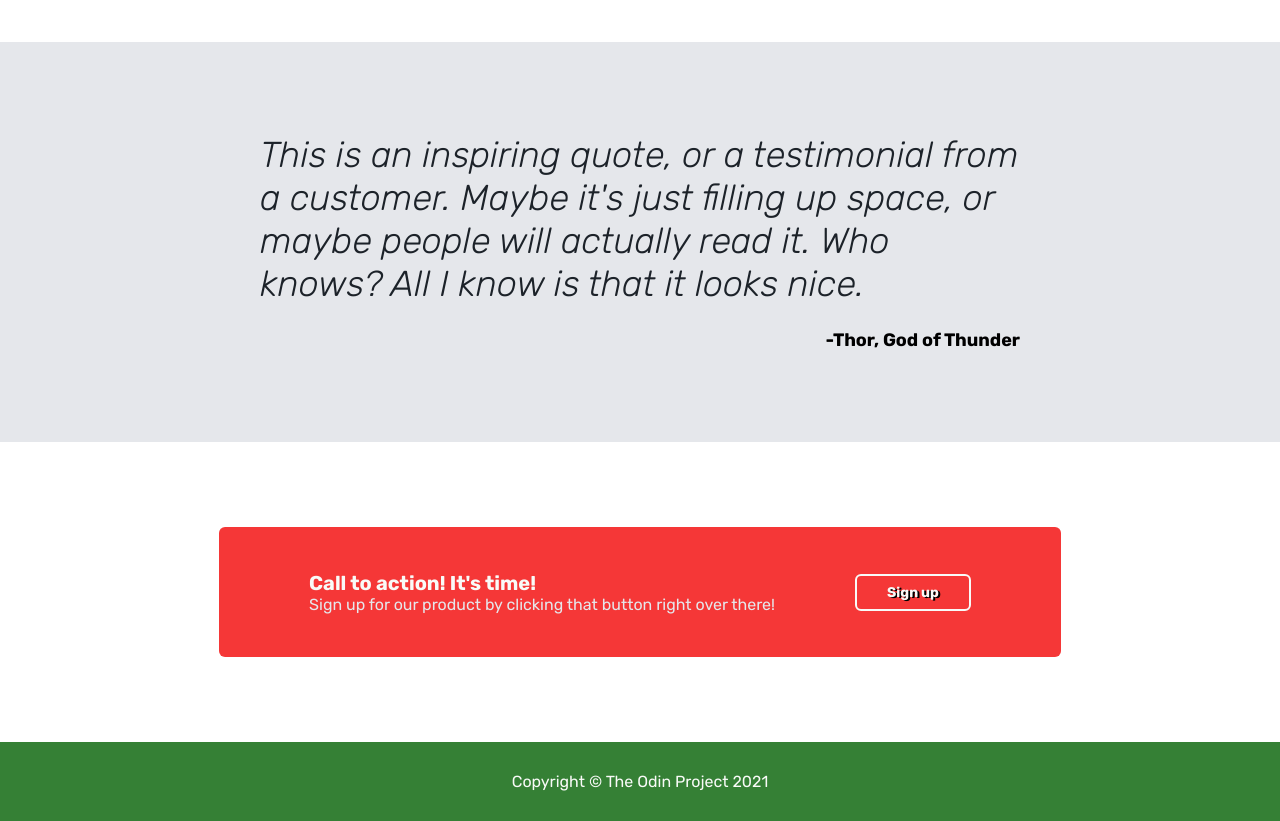
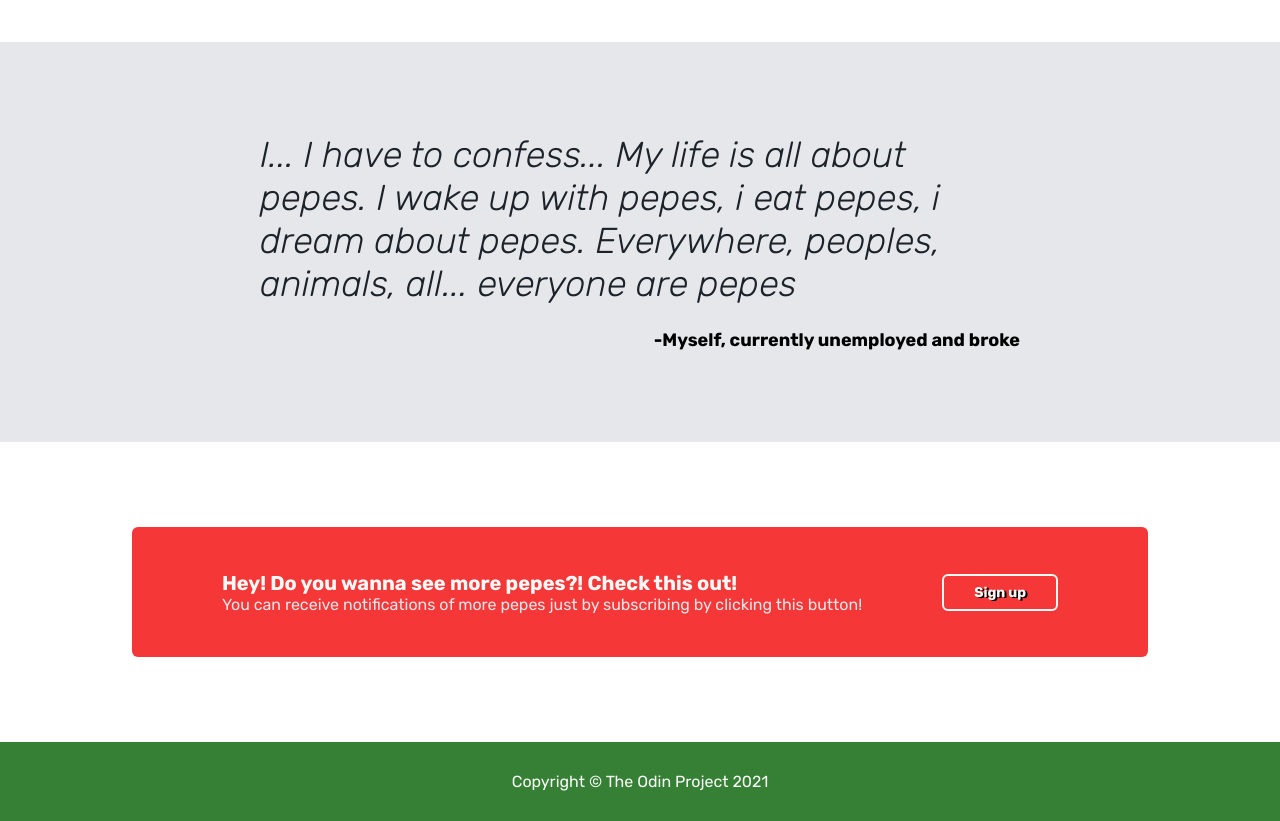
Before and after one commit to fell-z/landing-page-odin, a plain HTML site: page index.html in a window 1280 px wide. Shown: the part 800-1621 px from the top of the page. Drawn offline with Linux system fonts and the light colour scheme.

Commit message:
final updates pt2

```diff
--- a/index.html
+++ b/index.html
@@ -22,7 +22,7 @@
                 </h1>
             </div>
             <ul class="header links">
-                <li><a href="#">header link one</a></li>
+                <li><a href="#">Sign up</a></li>
                 <li><a href="#">Pepes list</a></li>
                 <li><a href="#">Become one of us!</a></li>
             </ul>
@@ -37,7 +37,7 @@
                 </p>
                 <button>Send a pepe</button>
             </div>
-            <img src="https://via.placeholder.com/500x250" alt="title placeholder" />
+            <img src="pepes.png" alt="group of pepes" />
         </div>
 
         <div class="info">
@@ -78,20 +78,23 @@
             <div>
                 <p>
                     <em>
-                        This is an inspiring quote, or a testimonial from a customer. Maybe it's
-                        just filling up space, or maybe people will actually read it. Who knows? All
-                        I know is that it looks nice.
+                        I... I have to confess... My life is all about pepes. I wake up with pepes,
+                        i eat pepes, i dream about pepes. Everywhere, peoples, animals, all...
+                        everyone are pepes
                     </em>
                 </p>
             </div>
-            <div id="quote-autor">-Thor, God of Thunder</div>
+            <div id="quote-autor">-Myself, currently unemployed and broke</div>
         </div>
 
         <div class="call-to-action">
             <div class="action">
                 <div>
-                    <h3>Call to action! It's time!</h3>
-                    <p>Sign up for our product by clicking that button right over there!</p>
+                    <h3>Hey! Do you wanna see more pepes?! Check this out!</h3>
+                    <p>
+                        You can receive notifications of more pepes just by subscribing by clicking
+                        this button!
+                    </p>
                 </div>
                 <button>Sign up</button>
             </div>
--- a/style.css
+++ b/style.css
@@ -22,6 +22,7 @@ a {
     background-color: var(--red-bg);
     font-size: var(--low-font-size);
     padding: 8px 16px;
+    border: 2px solid var(--high-white);
     border-radius: 12px;
     text-shadow: 2px 1px black;
 }
@@ -86,6 +87,10 @@ button {
 
 .hero div > * {
     margin: 10px 0;
+}
+
+.hero img {
+    border-radius: 12px;
 }
 
 .hero p,
```
Also changed, not shown: pepes.png (added).
